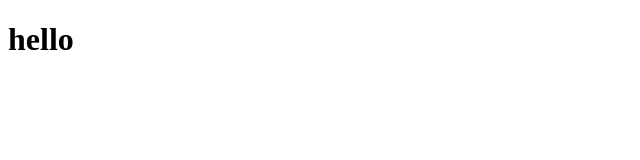
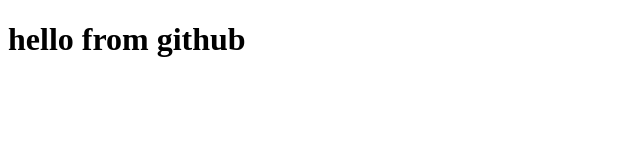
Before and after one commit to karthik5061/testproject, a plain HTML site: page test.html in a window 1280 px wide. Shown: the whole page, without its empty margins (0-640 px from the left). Drawn offline with Linux system fonts and the light colour scheme.

Commit message:
Update test.html

```diff
--- a/test.html
+++ b/test.html
@@ -7,6 +7,6 @@
     <title>Document</title>
 </head>
 <body>
-    <h1>hello</h1>
+    <h1>hello from github</h1>
 </body>
 </html>
```
